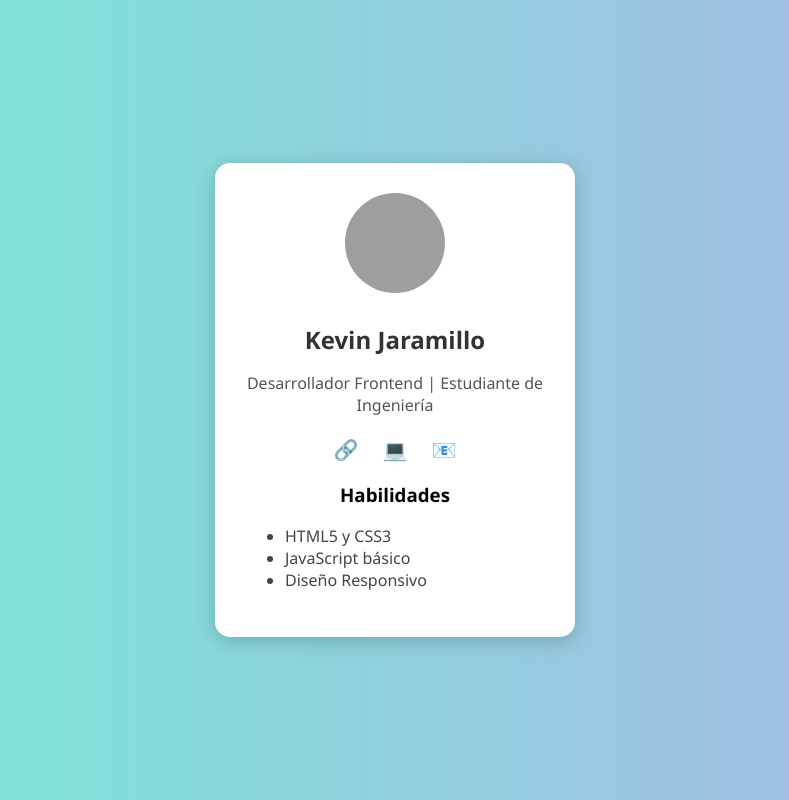
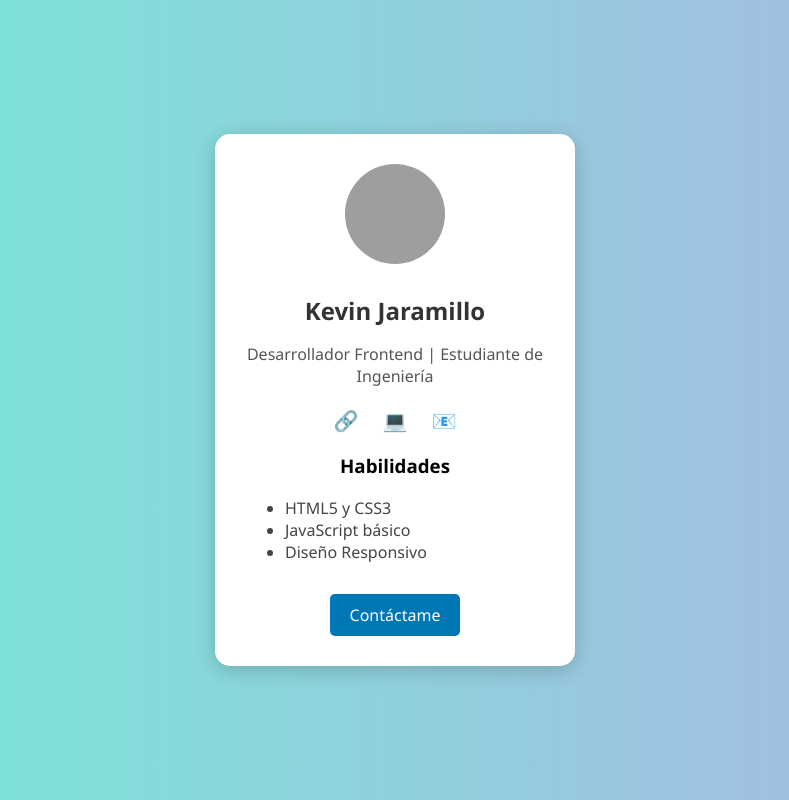
Before and after one commit to Kevin06102023/prueba_dos, a plain HTML site: page index.html in a window 1280 px wide. Shown: the whole page, without its empty margins (245-1034 px from the left). Drawn offline with Linux system fonts and the light colour scheme; grey boxes are pictures that could not be loaded.

Commit message:
Tercer commit: añadí botón de contacto

```diff
--- a/index.html
+++ b/index.html
@@ -54,6 +54,21 @@
       color: #0077b5;
       font-size: 20px;
     }
+    .contact-btn {
+  display: inline-block;
+  margin-top: 15px;
+  padding: 10px 20px;
+  background-color: #0077b5;
+  color: white;
+  text-decoration: none;
+  border-radius: 5px;
+  transition: background 0.3s;
+}
+
+.contact-btn:hover {
+  background-color: #005f91;
+}
+
   </style>
 </head>
 <body>
@@ -72,7 +87,7 @@
   <li>JavaScript básico</li>
   <li>Diseño Responsivo</li>
 </ul>
-
+<a href="mailto:kevin@gmail.com" class="contact-btn">Contáctame</a>
   </div>
 </body>
 </html>
```
